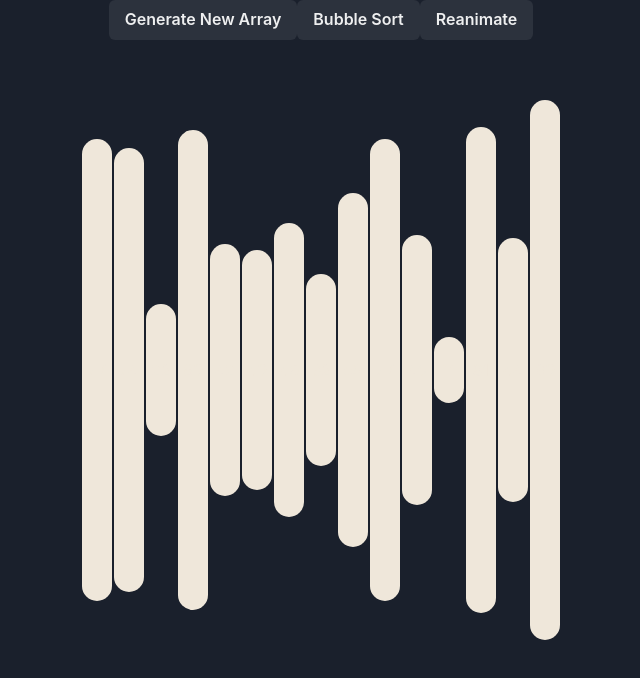
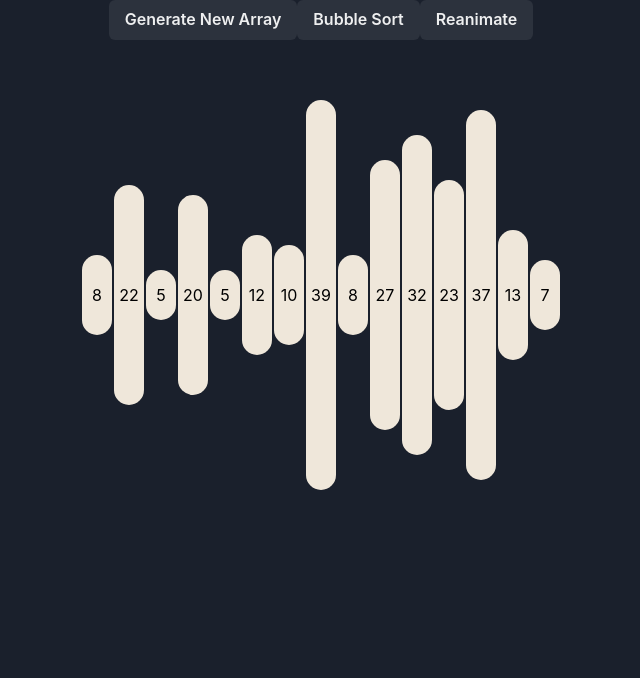
Before and after one commit to JPesky/sort-visualizer, a React (Create React App) app: page / in a window 1280 px wide. Shown: the top 678 px of the page, without its empty margins (319-959 px from the left). Built offline with nearby package versions, Linux system fonts and the light colour scheme.

Commit message:
Made sorting look smoother

```diff
--- a/src/App.jsx
+++ b/src/App.jsx
@@ -1,12 +1,13 @@
 import './App.css';
-import React from 'react';
+import React, { useEffect } from 'react';
+import { useColorMode } from '@chakra-ui/react';
 import SortingArray from './components/SortingArray/SortingArray';
-import Toolbar from './components/Toolbar/Toolbar';
 
 export default function App() {
+  const { toggleColorMode } = useColorMode();
+  useEffect(toggleColorMode, []);
   return (
     <div className="App">
-      <Toolbar />
       <SortingArray />
     </div>
   );
--- a/src/algorithms/bubbleSort.js
+++ b/src/algorithms/bubbleSort.js
@@ -2,19 +2,17 @@ import swap from './helpers';
 
 export default function bubbleSort(array) {
   const arrayLen = array.length;
-  const steps = [];
+  const sortSteps = [];
   const swapIndices = [];
   const compareIndices = [];
   let arrayCopy = array.slice(0);
-  // steps.push(arrayCopy);
 
   // basic bubble sort implementation
   for (let i = 0; i < arrayLen - 1; i += 1) {
     for (let j = 0; j < arrayLen - i - 1; j += 1) {
-      // compareIndices.push([]);
-      steps.push(arrayCopy);
+      sortSteps.push(arrayCopy);
 
-      if (arrayCopy[j] > arrayCopy[j + 1]) {
+      if (arrayCopy[j].value > arrayCopy[j + 1].value) {
         swapIndices.push([j, j + 1]);
         arrayCopy = swap(j, j + 1, arrayCopy);
       } else {
@@ -23,5 +21,6 @@ export default function bubbleSort(array) {
       compareIndices.push([j, j + 1]);
     }
   }
-  return [steps, swapIndices, compareIndices];
+  // omits the 1st push (original array before any swap or comparisons are made)
+  return [sortSteps.slice(1), swapIndices, compareIndices];
 }
--- a/src/components/ArrayBar/ArrayBar.css
+++ b/src/components/ArrayBar/ArrayBar.css
@@ -4,4 +4,6 @@
     align-items: center;
     width: 30px;
     border-radius: 30px;
+    color: black;
+    transition: margin 150ms ease-in;
 }
--- a/src/components/ArrayBar/ArrayBar.jsx
+++ b/src/components/ArrayBar/ArrayBar.jsx
@@ -22,9 +22,8 @@ const ArrayBar = ({ value, beingSwapped, beingCompared }) => {
       className="array-bar"
       style={{
         backgroundColor: `${getColor()}`,
-        height: `${value * 6}px`,
+        height: `${value * 10}px`,
         marginInline: beingCompared || beingSwapped ? `${5}px` : `${1}px`,
-        color: `${getColor()}`, // makes value same color as background - solid bar
       }}
     >
       {value}
--- a/src/components/SortingArray/SortingArray.jsx
+++ b/src/components/SortingArray/SortingArray.jsx
@@ -1,26 +1,23 @@
 import React, { useState, useEffect } from 'react';
 import { Button } from '@chakra-ui/react';
+import { v4 as uuidv4 } from 'uuid';
 import ArrayBar from '../ArrayBar/ArrayBar';
 import './SortingArray.css';
 import bubbleSort from '../../algorithms/bubbleSort';
 
-const ANIMATION_SPEED_MS = 100;
+const ANIMATION_SPEED_MS = 250;
 const NUMBER_OF_BARS = 15;
-const RANDOM_NUMS = [];
-let finalArrayOfStates;
+let RANDOM_NUMS = [];
+let sortStepsWithBars;
 
 const SortingArray = () => {
   const [sortArray, setSortArray] = useState([]);
 
   const randomlyFillArray = () => {
-    // const array = [];
     RANDOM_NUMS.length = 0;
-    for (let i = 0; i < NUMBER_OF_BARS; i += 1) {
-      RANDOM_NUMS.push(getRandomIntInRange(4, 100));
-    }
-    setSortArray(() => RANDOM_NUMS.map((val, index) => (
-      // eslint-disable-next-line react/no-array-index-key
-      <ArrayBar value={val} key={`${-1}_${val}_${index}`} />
+    RANDOM_NUMS = generateRandomNumArray(5, 40);
+    setSortArray(() => RANDOM_NUMS.map((randNum) => (
+      <ArrayBar value={randNum.value} key={`${randNum.id}`} />
     )));
   };
 
@@ -29,61 +26,49 @@ const SortingArray = () => {
     randomlyFillArray();
   }, []);
 
-  // nums/swapIndices/compareIndices passed as 1D Array
-  // maps over that nums 1D Array
-  const createBar = (nums, swapIndices, compareIndices, stateNum) => nums.map((val, index) => {
-    if (swapIndices.includes(index)) {
-      // eslint-disable-next-line react/no-array-index-key
-      return <ArrayBar value={val} key={`${stateNum}_${val}_${index}`} beingSwapped />;
-    }
-    if (compareIndices.includes(index)) {
-      // eslint-disable-next-line react/no-array-index-key
-      return <ArrayBar value={val} key={`${stateNum}_${val}_${index}`} beingCompared />;
-    }
-    // eslint-disable-next-line react/no-array-index-key
-    return <ArrayBar value={val} key={`${stateNum}_${val}_${index}`} />;
-  });
-
-  const fillArrayWithBars = (nums, swapIndices, compareIndices) => {
-    // start at 1 ---> 0 is original array (no comparisons or swaps being made)
-    const numsCopy = nums.slice();
-    for (let state = 0; state < nums.length - 1; state += 1) {
-      numsCopy[state + 1] = createBar(
-        nums[state + 1],
-        swapIndices[state],
-        compareIndices[state],
-        state,
-      );
-    }
-    return numsCopy;
-  };
-
-  const animateSort = (filledArrayStates) => {
-    filledArrayStates.forEach((element, index) => {
+  const animateSort = () => {
+    sortStepsWithBars.forEach((sortStep, index) => {
       setTimeout(() => {
-        setSortArray(element);
+        setSortArray(sortStep);
       }, index * ANIMATION_SPEED_MS);
     });
   };
 
-  const handleClickBubbleSort = () => {
-    const [states, swapIndices, compareIndices] = bubbleSort(RANDOM_NUMS);
-    finalArrayOfStates = fillArrayWithBars(states, swapIndices, compareIndices);
-    animateSort(finalArrayOfStates);
+  // sortStep/swapIndices/compareIndices passed as 1D Array aka One Sort Step
+  const createBar = (sortStep, swapIndices, compareIndices) => sortStep.map((randNum, index) => {
+    if (swapIndices.includes(index)) {
+      return <ArrayBar value={randNum.value} key={`${randNum.id}`} beingSwapped />;
+    }
+    if (compareIndices.includes(index)) {
+      return <ArrayBar value={randNum.value} key={`${randNum.id}`} beingCompared />;
+    }
+    return <ArrayBar value={randNum.value} key={`${randNum.id}`} />;
+  });
+
+  const fillArrayWithBars = (sortSteps, swapIndices, compareIndices) => sortSteps
+    .map((step, index) => (
+      createBar(step, swapIndices[index], compareIndices[index])
+    ));
+
+  const handleClickSort = (sortingAlgorithm) => {
+    const [sortSteps, swapIndices, compareIndices] = sortingAlgorithm(RANDOM_NUMS);
+    sortStepsWithBars = fillArrayWithBars(sortSteps, swapIndices, compareIndices);
+    animateSort();
   };
 
   const handleClickReanimate = () => {
-    if (!finalArrayOfStates) {
+    // can't reanimate the sort if it hasn't been sorted yet
+    if (!sortStepsWithBars) {
       return;
     }
-    animateSort(finalArrayOfStates);
+    animateSort(sortStepsWithBars);
   };
 
   return (
     <>
-      <Button onClick={randomlyFillArray} type="button">Generate New Array</Button>
-      <Button onClick={handleClickBubbleSort} type="button">Bubble Sort</Button>
-      <Button onClick={handleClickReanimate} type="button">Reanimate</Button>
+      <Button onClick={randomlyFillArray}>Generate New Array</Button>
+      <Button onClick={() => handleClickSort(bubbleSort)}>Bubble Sort</Button>
+      <Button onClick={handleClickReanimate}>Reanimate</Button>
       <div className="array">
         {sortArray}
       </div>
@@ -96,3 +81,11 @@ export default SortingArray;
 function getRandomIntInRange(lowBound, upBound) {
   return Math.floor(Math.random() * (upBound - lowBound) + lowBound);
 }
+
+function generateRandomNumArray(lo, hi) {
+  const array = [];
+  for (let i = 0; i < NUMBER_OF_BARS; i += 1) {
+    array.push({ value: getRandomIntInRange(lo, hi), id: uuidv4() });
+  }
+  return array;
+}
--- a/src/components/Toolbar/Toolbar.jsx
+++ /dev/null
@@ -1,15 +0,0 @@
-import { useColorMode } from '@chakra-ui/react';
-
-import React, { useEffect } from 'react';
-
-const Toolbar = () => {
-  const { toggleColorMode } = useColorMode();
-  useEffect(toggleColorMode, []);
-
-  return (
-    <>
-    </>
-  );
-};
-
-export default Toolbar;
```
Also changed, not shown: package.json (+14 -5 lines), src/components/Toolbar/Toolbar.css (deleted).
